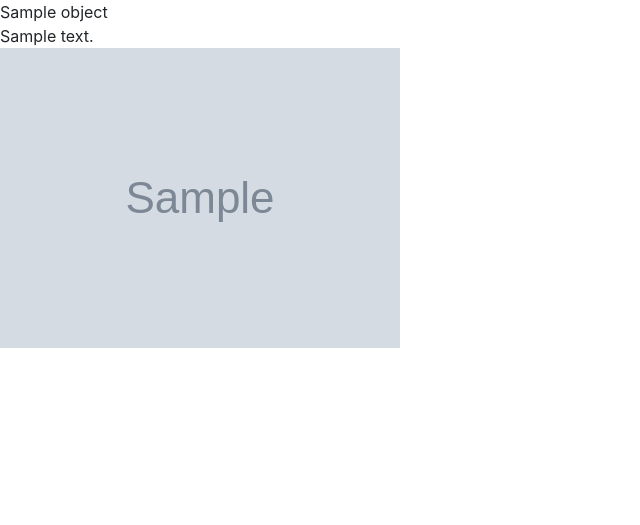
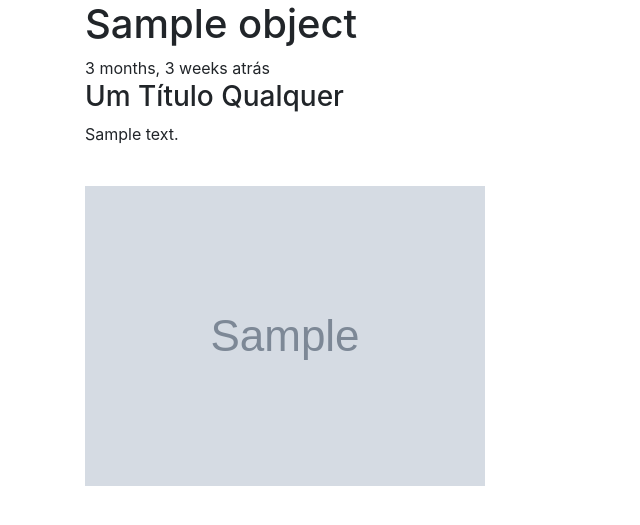
Before and after one commit to raulrocha2/e_commerce_new, a Django app: template products/templates/products/detail.html in a window 1280 px wide. Shown: the part 56-581 px from the top of the page, without its empty margins (0-640 px from the left). Run offline with Django 3.2, Linux system fonts and the light colour scheme; the template is opened without the code that fills it: most values are stand-ins (such as "Sample title", 1, 10 or a date in 2020); grey boxes marked "Sample" are stand-in pictures; some libraries are stand-ins or nearby versions.

Commit message:
creat truncateword and linebreaks

```diff
--- a/products/models.py
+++ b/products/models.py
@@ -37,6 +37,7 @@ class Product(models.Model):  # product_category
     image = models.FileField(upload_to='products/', null=True, blank=True)
     featured = models.BooleanField(default=False)
     active = models.BooleanField(default=True)
+    timestamp = models.DateTimeField(auto_now_add = True)
 
     objects = ProductManager()
 
--- a/products/templates/products/detail.html
+++ b/products/templates/products/detail.html
@@ -1,10 +1,16 @@
-
 {% extends "base.html" %}
-
 {% block content %}
-{{ object.title }} <br/>
-{{ object.description }} <br/>
-{% if object.image %}
-    <img src='{{ object.image.url }}' class='img-fluid' />
-{% endif %}
+<div class='container'>
+    <div class='row'>
+        <div class='col'>
+            <h1>{{ object.title }}</h1>
+            {{ object.timestamp | timesince }} atrás
+            <h3>{{ "Um título qualquer"|title }}</h3>
+            {{ object.description|linebreaks }} <br/>
+            {% if object.image %}
+                <img src='{{ object.image.url }}' class='img-fluid'/>
+            {% endif %}
+        </div>
+    </div>
+</div>
 {% endblock content %}
--- a/products/templates/products/snippets/card.html
+++ b/products/templates/products/snippets/card.html
@@ -7,7 +7,7 @@
         {% endif %}
   <div class="card-body">
     <h5 class="card-title">{{ instance.title }}</h5>
-    <p class="card-text">Some quick example text to build on the card title and make up the bulk of the card's content.</p>
+    <p class="card-text">{{ instance.description|truncatewords:14 }}</p>
     <a href="{{  instance.get_absolute_url  }}" class="btn btn-primary">Detalhe</a>
     <a href="{% url 'products:detail' slug=instance.slug %}" class="btn btn-warning">Atalho para a URL</a>
   </div>
```
Also changed, not shown: products/migrations/0008_product_timestamp.py (added).
